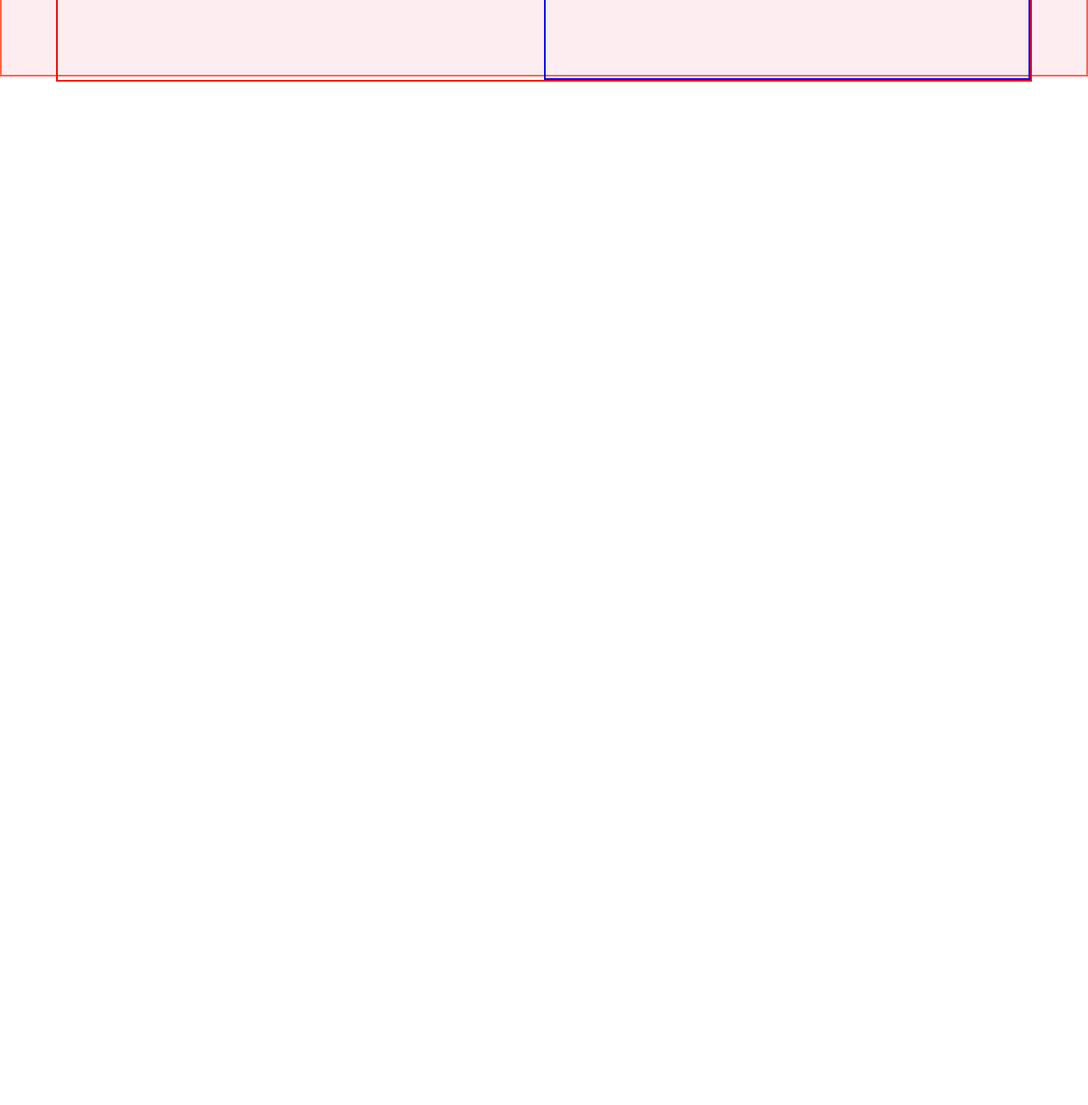
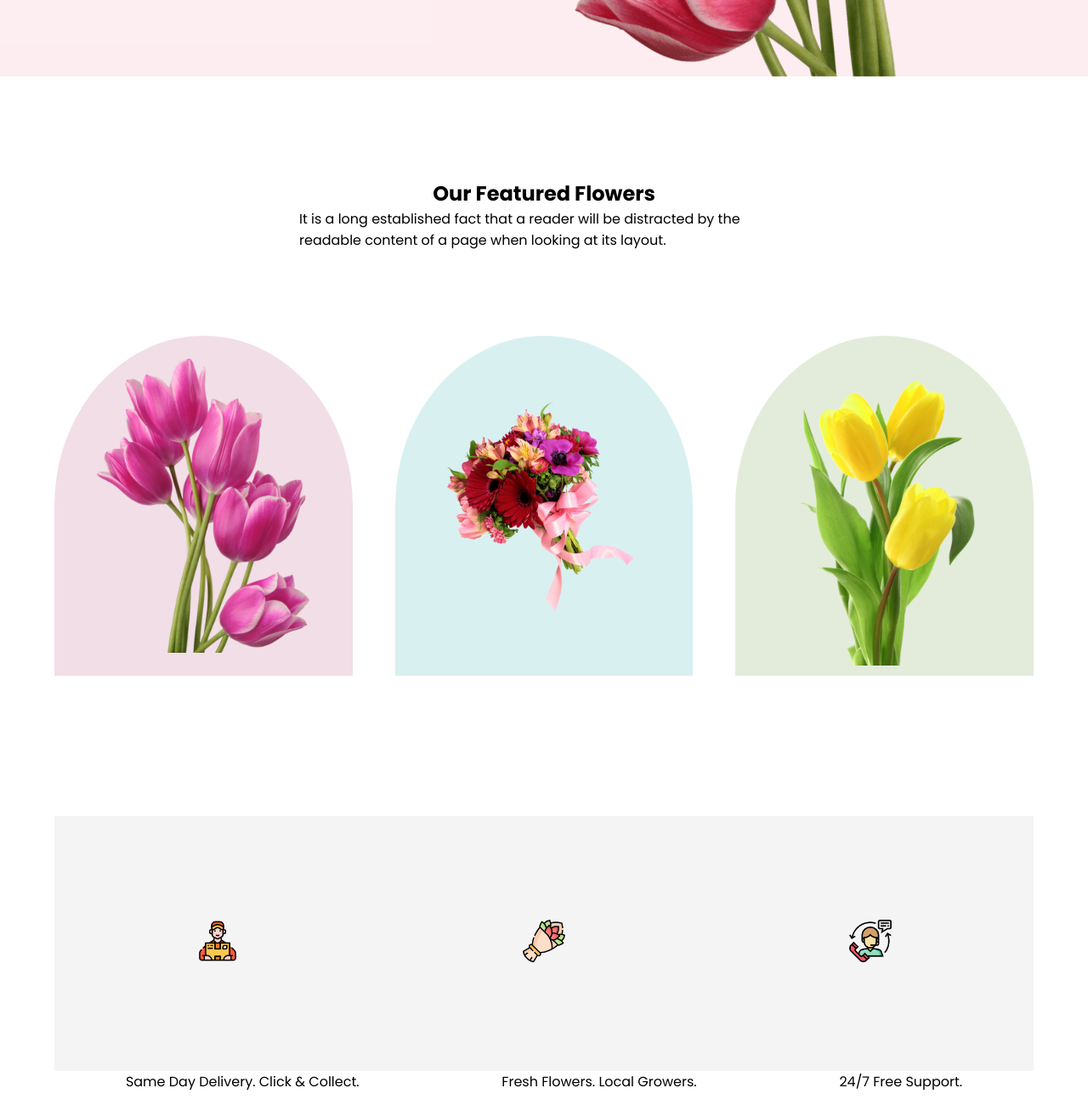
Before and after one commit to Shahinurcodes/second-website, a plain HTML site: page index.html in a window 1280 px wide. Shown: the part 710-2010 px from the top of the page at 85% size. Before the commit the page ends 806 px from the top, so only its background shows below. Drawn offline with Linux system fonts and the light colour scheme.

Commit message:
third commit

```diff
--- a/index.html
+++ b/index.html
@@ -19,13 +19,39 @@
                         a more-or-less normal distribution of letters.</p>
                         <button>Shop Now</button>
                 </div>
-                <div class="banner-image-container"></div>
+                <div class="banner-image-container">
+                    <img src="./images/banner-image.png" alt="">
+                </div>
             </div>
 
         </div>
     </header>
     <main>
-
+        <section class="feature-image-container">
+            <div class="feature-title-container">
+                <h2>Our Featured Flowers</h2>
+            <p>It is a long established fact that a reader will be distracted by the readable content of a page when looking at its layout.</p>
+            </div>
+            <div class="feature-image">
+                <div id="first" class="first-image"><img src="images/featured1.png" style="width: 250px;height: auto;"alt=""></div>
+                <div id="second" class="second-image"><img src="images/featured2.png" style="width: 250px;height: auto;"alt=""></div>
+                <div id="third" class="third-image"><img src="images/featured3.png"style="width: 250px;height: auto;" alt=""></div>
+            </div>
+        </section>
+        <section>
+            <div class="third-container">
+                <div class="image-container">
+                    <div><img src="images/Group 57.png" style="width: 50px;height: auto;" alt=""></div>
+                    <div><img src="images/Group 58.png" style="width: 50px;height: auto;" alt=""></div>
+                    <div><img src="images/Group 59.png" style="width: 50px;height: auto;" alt=""></div>
+                </div>
+                <div class="name-container">
+                    <p>Same Day Delivery. Click & Collect.</p>
+                    <p>Fresh Flowers. Local Growers.</p>
+                    <p>24/7 Free Support.</p>
+                </div>
+            </div>
+        </section>
     </main>
     <footer></footer>
 </body>
--- a/style/styles.css
+++ b/style/styles.css
@@ -13,25 +13,105 @@ body{
 .banner-section-container{
     max-width: 1900;
     height: 800px;
-    border: 2px solid tomato;
     background-color: rgba(229, 84, 115, 0.1);
 }
 .banner-content{
     display: flex;
-    border: 2px solid red;
     width: 90%;
     margin: 0 auto;
 }
-
 .banner-text-container{
     width: 50%;
-    /* border: 2px solid green; */
-    height: 800px;
+    height: 600px;
+    display: flex;
+    flex-direction: column;
+    justify-content: center;
+    align-items: center;
 
+}
+.banner-text-container button {
+    margin-right: 550px;
+    padding: 15px 50px;
+    background-color: rgba(229, 84, 115);
+    border: none;
+    border-radius: 3px;
+    margin-top: 10px;
 }
 .banner-image-container{
     width: 50%;
-    border: 2px solid blue;
     height: 800px;
+    display: flex;
+}
+.banner-image-container img{
+    width: 50%;
+    width: 700px;
+    height: 800px;
+   justify-content: center;
+   align-items: center;
+   /* border: 2px solid red; */
+}
+.feature-image-container{
+    width: 90%;
+    height: 600px;
+    margin: 0 auto;
+    /* border: 2px solid red; */
+    margin-top: 120px;
+}
+
+.feature-title-container{
+    /* border: 2px solid green; */
+    display: flex;
+    flex-direction: column;
+    justify-content: center;
+    align-items: center;
+    width: 50%;
+    margin: 0 auto;
+}
+.feature-image{
+    display: flex;
+    gap: 50px;
+    margin-top: 100px;
+}
+.first-image, .second-image, .third-image{
+    width: 33%;
+    height: 400px;
+    /* border: 2px solid red; */
+    display: flex;
+    justify-content: center;
+    align-items: center;
+    border-radius: 50% 50% 0 0;
+}
+#first{
+    background-color: rgba(167, 33, 98, 0.15);
+}
+#second{
+    background-color: rgba(5, 151, 160, 0.15)
+}
+#third{
+    background-color: rgba(71, 125, 17, 0.15)
+}
+.third-container{
+    width: 90%;
+    height: 300px;
+    margin: 0 auto;
+    /* border: 2px solid red; */
+    margin-top: 150px;
+    margin-bottom: 40px;
+    background-color: rgba(39, 39, 39, 0.05);
+}
+.image-container{
+    width: 100%;
+    height: 300px;
+    display: flex;
+    justify-content: space-around;
+    align-items: center;
 
 }
+.name-container{
+     width: 100%;
+    height: auto;
+    display: flex;
+    justify-content: space-around;
+    text-align: center;
+
+}
```
Also changed, not shown: images/Group 57.png (added), images/Group 58.png (added), images/Group 59.png (added), images/banner-image.png (added), images/featured1.png (added), images/featured2.png (added), images/featured3.png (added), images/insta1.png (added), images/insta2.png (added), images/insta3.png (added), images/insta4.png (added), images/latest-deals-bg.png (added), images/sale-0ff.png (added), 1 other file.
